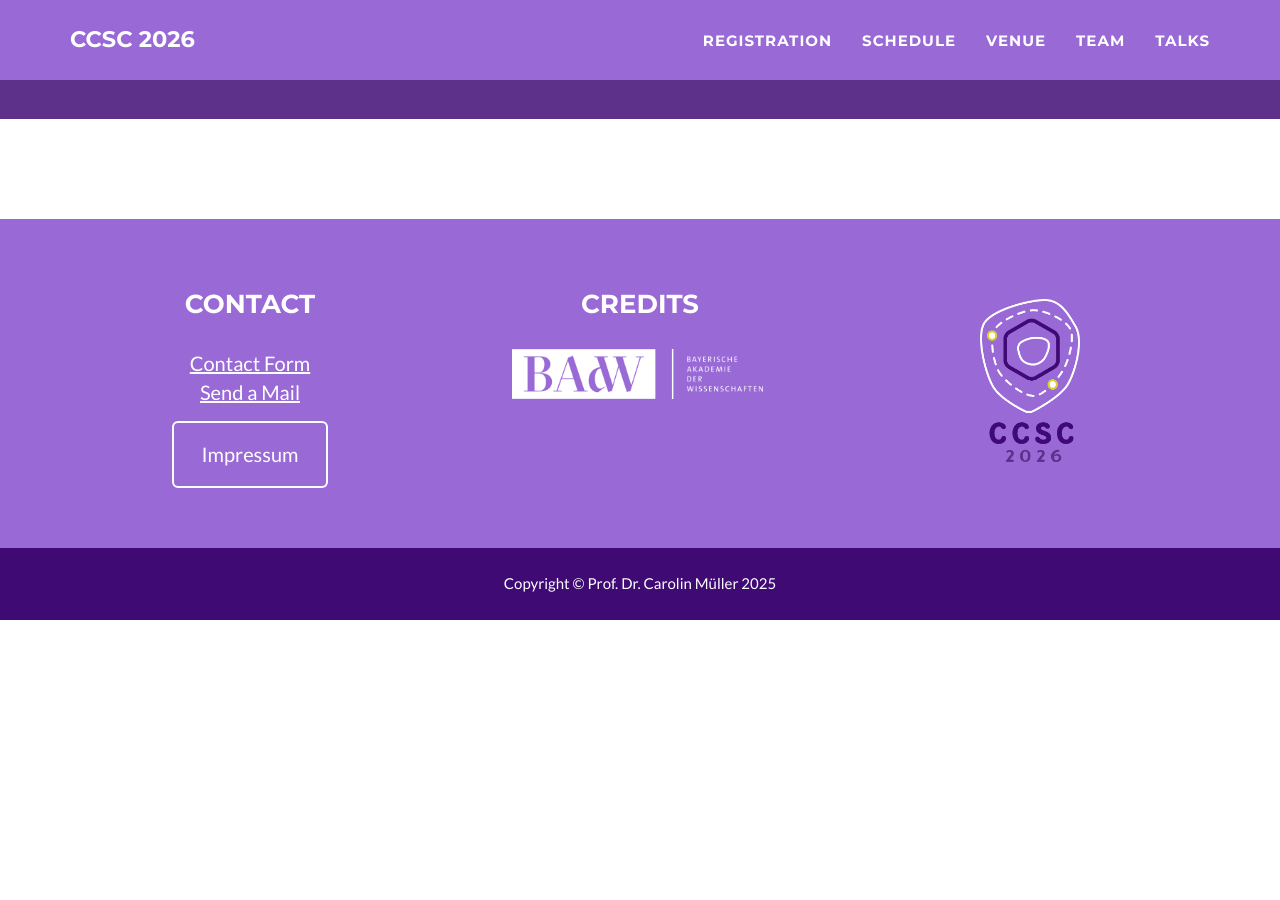
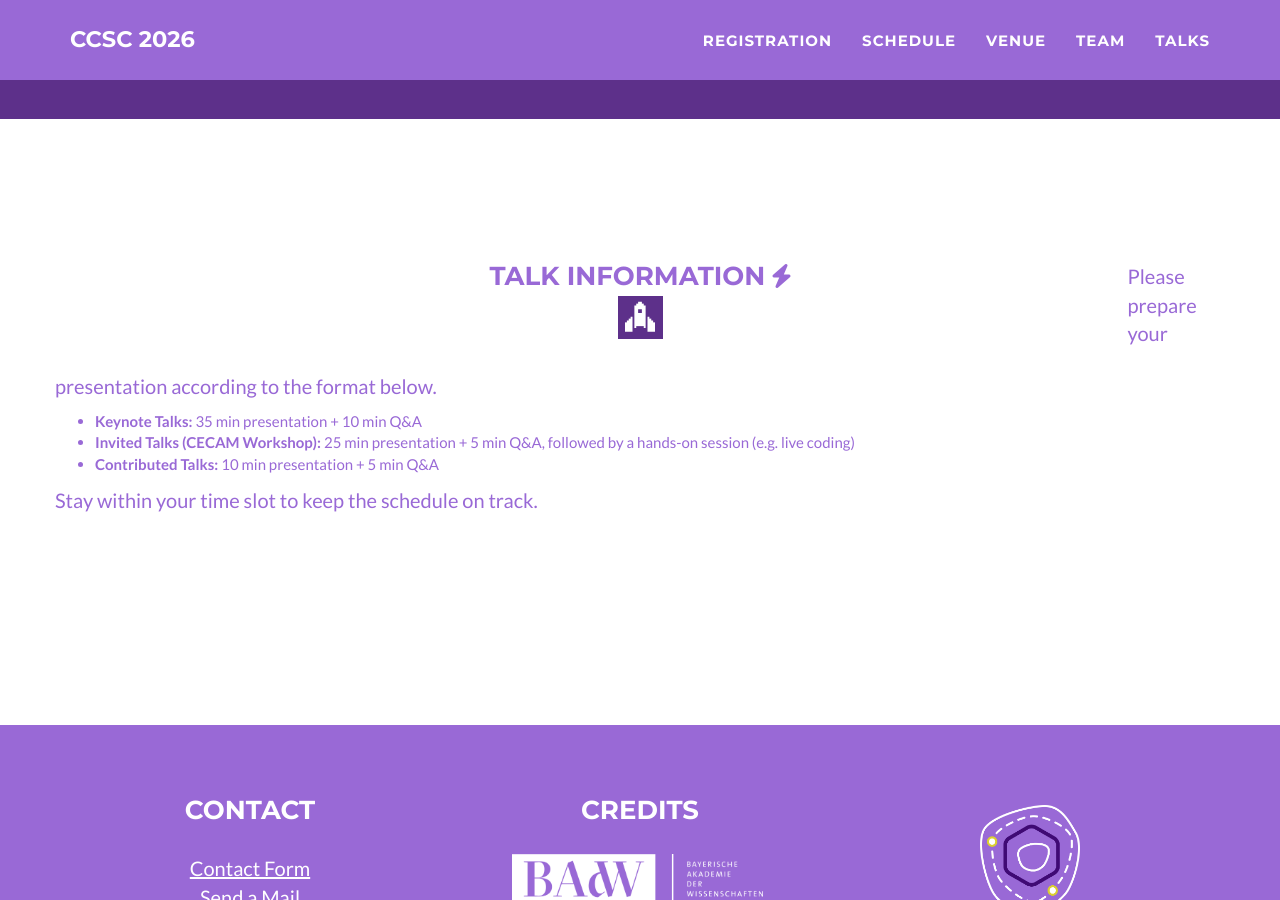
Before and after one commit to ccsc2026/ccsc2026.github.io, a Jekyll site: the page built from talks.html, in a window 1280 px wide and 900 px high, scrolled down 3900 px. Built offline with Jekyll 4.4.1, drawn with Linux system fonts in a browser that asks for light colours; before the commit the page ends 4520 px from its top, so only the background shows below that.

Commit message:
Update talks.html

```diff
--- a/talks.html
+++ b/talks.html
@@ -48,7 +48,7 @@ layout: page
         <br>
       </div>
       <br>
-      <div class="col-lg-10 col-lg-offset-2 text-center">
+      <div class="col-lg-10 col-lg-offset-1 text-center">
         <p>
           Tutorial talks in the scope of the CECAM Workshop 1404
           <a href="https://www.cecam.org/workshop-details/diversification-strategies-for-chemical-space-simulation-and-modelling-1404"
@@ -104,3 +104,25 @@ layout: page
     </div>
   </div>
 </section>
+<br>
+<section id="contributed talks">
+    <div class="container">
+      <div class="row">
+        <div class="col-lg-10 col-lg-offset-1 text-center">
+          <h3>Talk Information <i class="fa-solid fa-bolt" style="font-size:24px;color:##5d308a;"></i> </h3>
+          <hr class="star-light">
+          <br>
+        </div>
+        <br>
+        <p>Please prepare your presentation according to the format below.</p>
+
+          <ul>
+            <li><strong>Keynote Talks:</strong> 35 min presentation + 10 min Q&amp;A</li>
+            <li><strong>Invited Talks (CECAM Workshop):</strong> 25 min presentation + 5 min Q&amp;A, followed by a hands-on session (e.g. live coding)</li>
+            <li><strong>Contributed Talks:</strong> 10 min presentation + 5 min Q&amp;A</li>
+          </ul>
+
+          <p>Stay within your time slot to keep the schedule on track.</p>
+      </div>
+    </div>
+</section>
```
